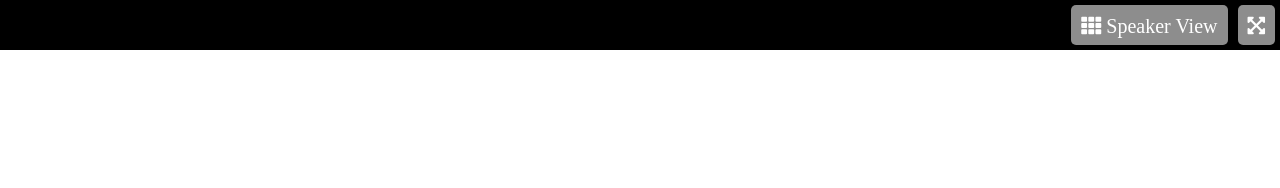
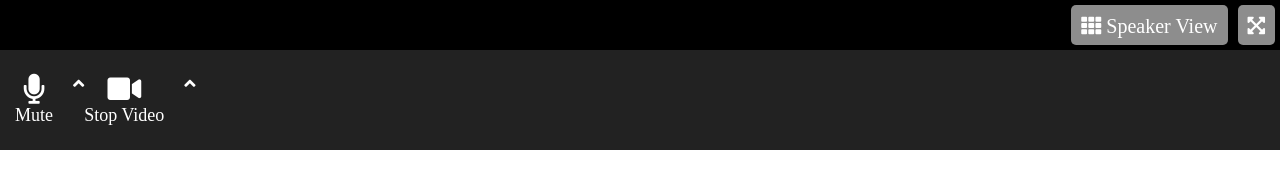
Before and after one commit to giocio97/html-css-zoom, a plain HTML site: page index.html in a window 1280 px wide. Drawn offline with Linux system fonts and the light colour scheme.

Commit message:
inizio footer

```diff
--- a/css/style.css
+++ b/css/style.css
@@ -39,3 +39,34 @@ main{
     background-color: black;
     overflow: scroll;
 } */
+
+
+/* barra degli strumenti bottom */
+
+footer{
+    height: 100px;
+    background-color: rgba(34,34,34,255);
+    display: flex;
+    justify-content: space-between;
+    align-items: center;
+}
+
+#itemsx{
+    display: flex;
+    text-align: center;
+    margin: 0 15px ;
+}
+
+.elementi{
+   margin-right: 20px;
+   font-size: 18px;
+}
+
+footer .item .elementi i {
+    font-size: 30px;
+}
+
+.angle{
+    font-size: 18px;
+
+}
--- a/index.html
+++ b/index.html
@@ -32,6 +32,42 @@
 
     <!-- barra degli strumenti -->
     <footer>
+        <div class="item">
+           <div id="itemsx">
+            <div class="elementi">
+                <a href="#">
+                    <i class="fas fa-microphone"></i> <br>
+                     Mute
+                </a>
+            </div>
+            <div class="angle">
+                <i class="fas fa-angle-up"></i>
+            </div>
+
+            <div class="elementi">
+                <a href="#">
+                    <i class="fas fa-video"></i> <br>
+                    Stop Video
+                </a>
+            </div>
+
+            <div class="angle">
+                <i class="fas fa-angle-up"></i>
+            </div>
+
+           </div>
+
+
+        </div>
+
+        <div class="item">
+
+        </div>
+
+        <div class="item">
+
+        </div>
+
 
     </footer>
 </body>
```
